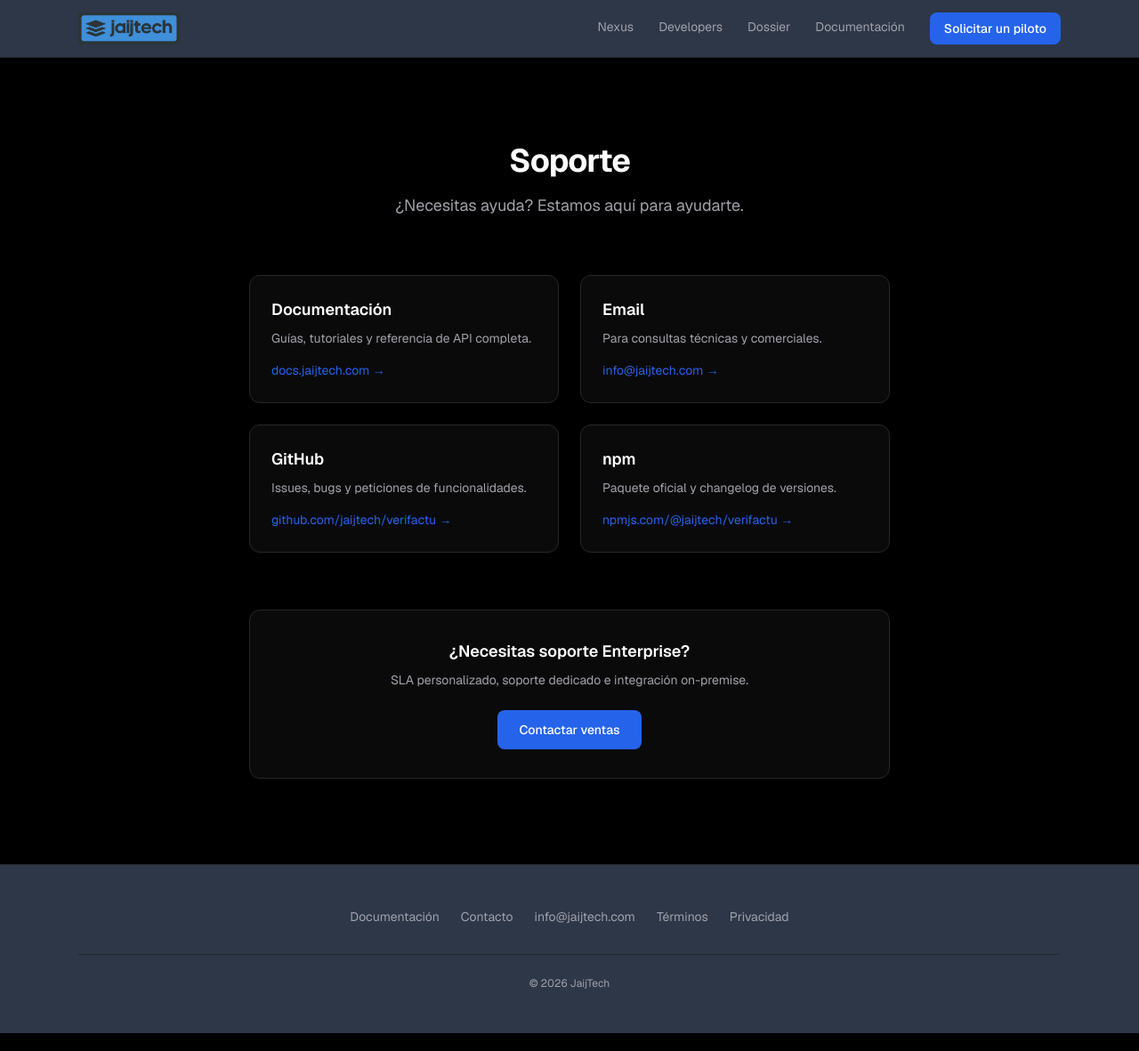
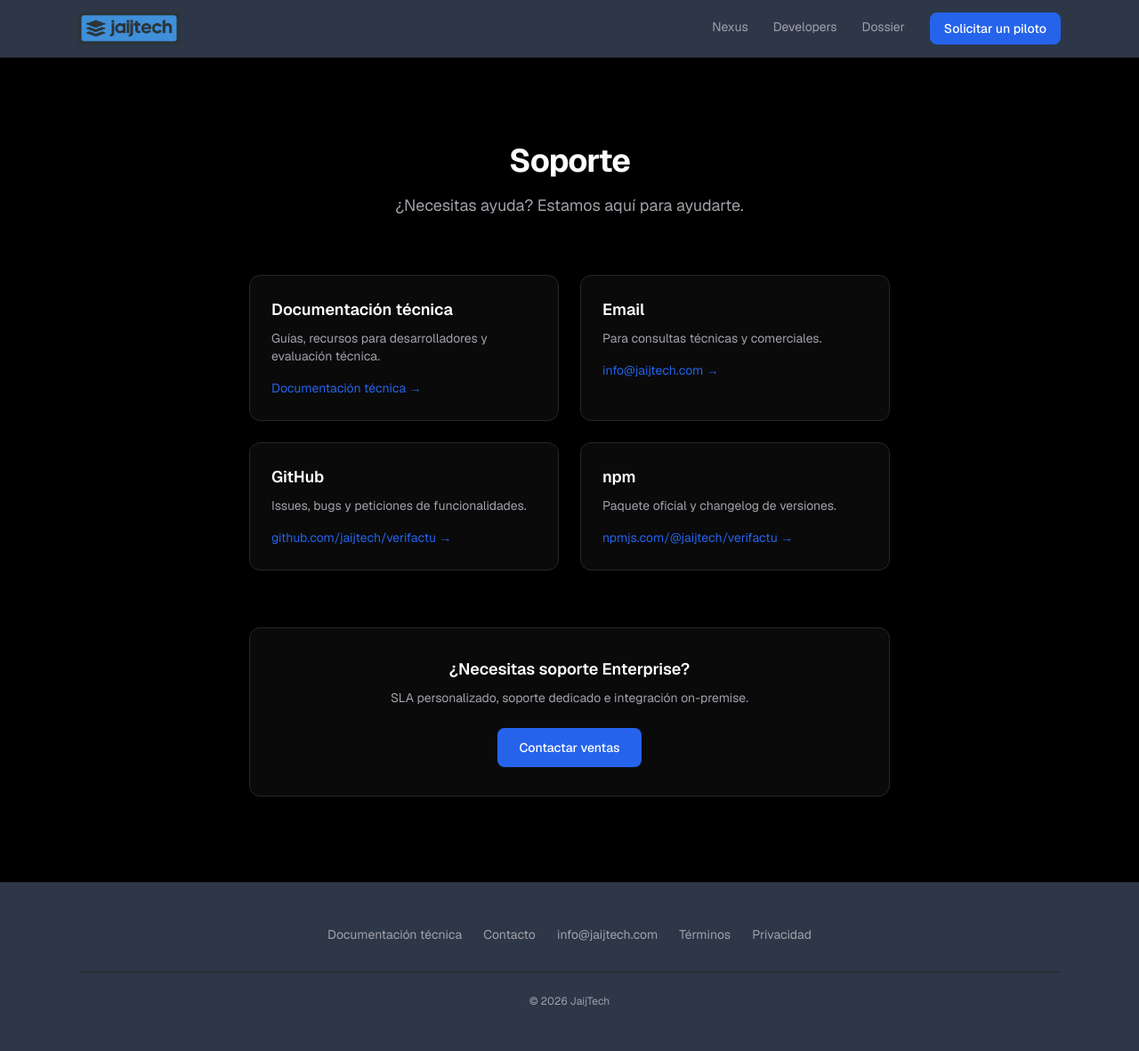
Before and after one commit to jaijtech/jaijtech.com, a Next.js app: page /support in a window 1280 px wide. Shown: the whole page at 89% size. Built offline with nearby package versions, Linux system fonts and the light colour scheme.

Commit message:
fix(site): route documentation links to developers hub

```diff
--- a/app/api/contact/route.ts
+++ b/app/api/contact/route.ts
@@ -58,8 +58,8 @@ export async function POST(request: NextRequest) {
       <div style="font-family: system-ui, -apple-system, sans-serif; max-width: 520px; margin: 0 auto; color: #1a1a1a;">
         <p style="font-size: 16px;">Hola ${safe.name},</p>
         <p>Hemos recibido tu mensaje y te responderemos en menos de 24h laborables.</p>
-        <p>Mientras tanto, puedes consultar la documentación en
-          <a href="https://docs.jaijtech.com" style="color: #2563EB; text-decoration: none;">docs.jaijtech.com</a>.
+        <p>Mientras tanto, puedes consultar los recursos técnicos en
+          <a href="https://jaijtech.com/developers" style="color: #2563EB; text-decoration: none;">jaijtech.com/developers</a>.
         </p>
         <br />
         <p>El equipo de JaijTech</p>
--- a/app/api/webhook/route.ts
+++ b/app/api/webhook/route.ts
@@ -46,7 +46,7 @@ export async function POST(request: NextRequest) {
             <h1>¡Gracias por suscribirte!</h1>
             <p>Tu suscripción a jaijtech está activa.</p>
             <p>Empieza con la documentación:</p>
-            <p><a href="https://docs.jaijtech.com">docs.jaijtech.com</a></p>
+            <p><a href="https://jaijtech.com/developers">jaijtech.com/developers</a></p>
             <p>Instala el SDK:</p>
             <code>npm install @jaijtech/verifactu</code>
             <p>Si necesitas ayuda, escríbenos a <a href="mailto:info@jaijtech.com">info@jaijtech.com</a>.</p>
--- a/app/developers/page.tsx
+++ b/app/developers/page.tsx
@@ -138,14 +138,6 @@ export default function DevelopersPage() {
             </div>
           </div>
           <div className="mt-8 flex flex-wrap gap-x-6 gap-y-3 text-sm">
-            <a
-              href="https://docs.jaijtech.com"
-              target="_blank"
-              rel="noopener noreferrer"
-              className="text-accent underline-offset-4 hover:underline"
-            >
-              Documentación →
-            </a>
             <a
               href="https://www.npmjs.com/package/@jaijtech/verifactu"
               target="_blank"
--- a/app/dossier/page.tsx
+++ b/app/dossier/page.tsx
@@ -396,14 +396,6 @@ export default function DossierPage() {
           >
             Solicitar un piloto
           </Link>
-          <a
-            href="https://docs.jaijtech.com"
-            target="_blank"
-            rel="noopener noreferrer"
-            className="rounded-lg border border-border bg-background px-8 py-3 text-base font-medium text-foreground transition-colors hover:bg-surface-bright"
-          >
-            Ver documentación
-          </a>
           <Link
             href="/developers"
             className="rounded-lg border border-border bg-background px-8 py-3 text-base font-medium text-foreground transition-colors hover:bg-surface-bright"
--- a/app/header.tsx
+++ b/app/header.tsx
@@ -44,14 +44,6 @@ export default function Header() {
               {link.label}
             </Link>
           ))}
-          <a
-            href="https://docs.jaijtech.com"
-            target="_blank"
-            rel="noopener noreferrer"
-            className="border-b-2 border-transparent pb-0.5 text-sm text-muted transition-colors hover:text-foreground"
-          >
-            Documentación
-          </a>
           <Link
             href="/pilot"
             className={`rounded-lg px-4 py-2 text-sm font-medium transition-colors ${
--- a/app/layout.tsx
+++ b/app/layout.tsx
@@ -42,14 +42,12 @@ function Footer() {
       <div className="mx-auto max-w-6xl px-6 py-12">
         <div className="flex flex-col items-center gap-6">
           <div className="flex flex-wrap items-center justify-center gap-x-6 gap-y-3 text-sm text-muted">
-            <a
-              href="https://docs.jaijtech.com"
-              target="_blank"
-              rel="noopener noreferrer"
+            <Link
+              href="/developers"
               className="transition-colors hover:text-foreground"
             >
-              Documentación
-            </a>
+              Documentación técnica
+            </Link>
             <Link
               href="/contacto"
               className="transition-colors hover:text-foreground"
--- a/app/nexus/page.tsx
+++ b/app/nexus/page.tsx
@@ -324,14 +324,12 @@ export default function NexusPage() {
             </pre>
           </div>
           <div className="mt-10 text-center">
-            <a
-              href="https://docs.jaijtech.com"
-              target="_blank"
-              rel="noopener noreferrer"
+            <Link
+              href="/developers"
               className="text-sm text-accent underline-offset-4 hover:underline"
             >
-              Ver documentación completa →
-            </a>
+              Documentación técnica →
+            </Link>
           </div>
         </div>
       </section>
--- a/app/page.tsx
+++ b/app/page.tsx
@@ -399,14 +399,12 @@ Console.WriteLine(res.EstadoAeat);  // "aceptado"
           </pre>
         </div>
         <div className="mt-12 text-center">
-          <a
-            href="https://docs.jaijtech.com"
-            target="_blank"
-            rel="noopener noreferrer"
+          <Link
+            href="/developers"
             className="text-sm text-accent underline-offset-4 hover:underline"
           >
-            Ver documentación completa →
-          </a>
+            Documentación técnica →
+          </Link>
         </div>
       </section>
 
@@ -684,14 +682,12 @@ Console.WriteLine(res.EstadoAeat);  // "aceptado"
             <p className="mt-2 text-sm leading-relaxed text-muted">
               Guías de integración y referencia de la API del runtime.
             </p>
-            <a
-              href="https://docs.jaijtech.com"
-              target="_blank"
-              rel="noopener noreferrer"
+            <Link
+              href="/developers"
               className="mt-4 inline-block text-sm text-accent underline-offset-4 hover:underline"
             >
-              docs.jaijtech.com →
-            </a>
+              Documentación técnica →
+            </Link>
           </div>
           <div className="rounded-xl border border-border bg-surface p-6">
             <h3 className="text-lg font-semibold">
--- a/app/success/page.tsx
+++ b/app/success/page.tsx
@@ -16,14 +16,12 @@ export default function SuccessPage() {
           los detalles de acceso.
         </p>
         <div className="mt-8 space-y-3">
-          <a
-            href="https://docs.jaijtech.com"
-            target="_blank"
-            rel="noopener noreferrer"
+          <Link
+            href="/developers"
             className="block rounded-lg bg-accent px-6 py-3 text-sm font-medium text-white transition-colors hover:bg-accent/90"
           >
-            Ir a la documentación
-          </a>
+            Documentación técnica
+          </Link>
           <Link
             href="/"
             className="block rounded-lg border border-border px-6 py-3 text-sm font-medium transition-colors hover:bg-surface-bright"
--- a/app/support/page.tsx
+++ b/app/support/page.tsx
@@ -1,4 +1,5 @@
 import type { Metadata } from "next";
+import Link from "next/link";
 
 export const metadata: Metadata = {
   title: "Soporte",
@@ -18,18 +19,16 @@ export default function SupportPage() {
       </div>
       <div className="mt-16 grid gap-6 md:grid-cols-2">
         <div className="rounded-xl border border-border bg-surface p-6">
-          <h3 className="text-lg font-semibold">Documentación</h3>
+          <h3 className="text-lg font-semibold">Documentación técnica</h3>
           <p className="mt-2 text-sm text-muted">
-            Guías, tutoriales y referencia de API completa.
+            Guías, recursos para desarrolladores y evaluación técnica.
           </p>
-          <a
-            href="https://docs.jaijtech.com"
-            target="_blank"
-            rel="noopener noreferrer"
+          <Link
+            href="/developers"
             className="mt-4 inline-block text-sm text-accent hover:underline"
           >
-            docs.jaijtech.com &rarr;
-          </a>
+            Documentación técnica &rarr;
+          </Link>
         </div>
         <div className="rounded-xl border border-border bg-surface p-6">
           <h3 className="text-lg font-semibold">Email</h3>
```
